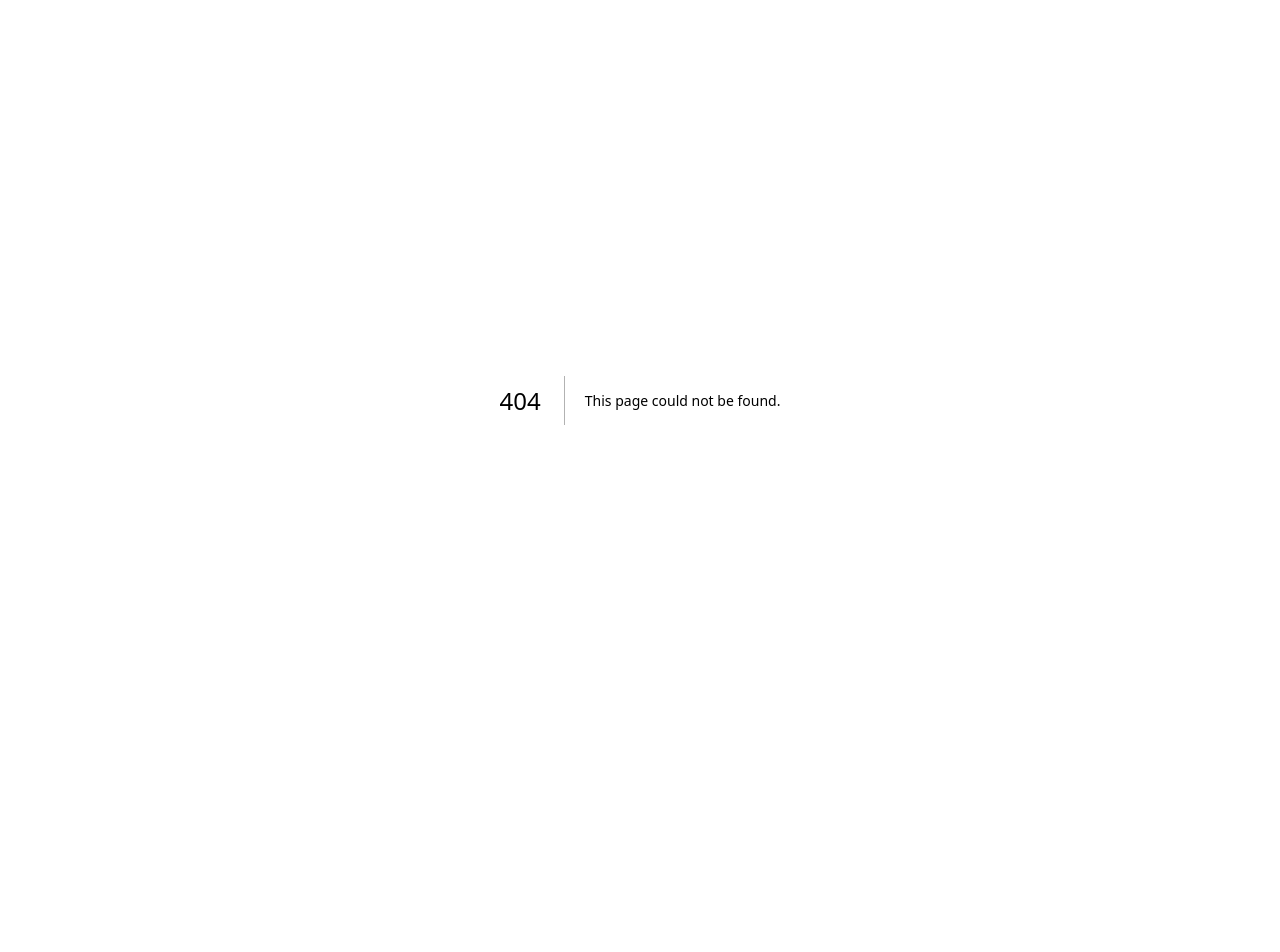
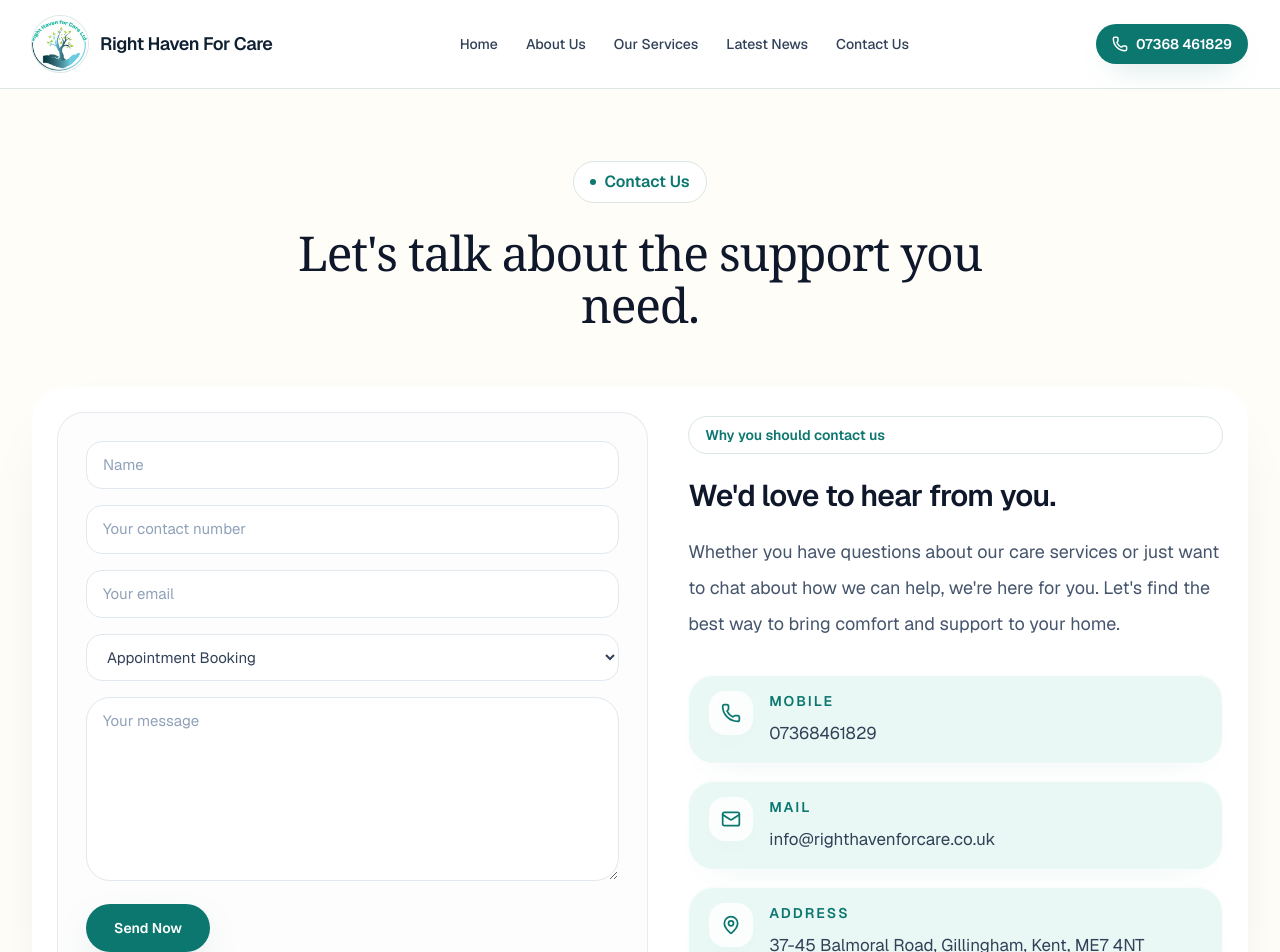
Before and after one commit to righthavenforcare/RightHavenForCareLtdWeb, a Next.js app: page /contact in a window 1280 px wide. Before the commit this address had no page. Shown: the top 952 px of the page. Before the commit the page ends 800 px from the top, so only its background shows below. Built offline with nearby package versions, Linux system fonts and the light colour scheme.

Commit message:
feat: contact page

```diff
--- /dev/null
+++ b/app/contact/page.tsx
@@ -0,0 +1,144 @@
+import { Mail, MapPin, Phone } from "lucide-react";
+import Footer from "../../components/Footer";
+import Navbar from "../../components/Navbar";
+
+const contactDetails = [
+  {
+    label: "Mobile",
+    value: "07368461829",
+    href: "tel:07368461829",
+    icon: Phone,
+  },
+  {
+    label: "Mail",
+    value: "info@righthavenforcare.co.uk",
+    href: "mailto:info@righthavenforcare.co.uk",
+    icon: Mail,
+  },
+  {
+    label: "Address",
+    value: "37-45 Balmoral Road, Gillingham, Kent, ME7 4NT",
+    href: "https://maps.google.com/?q=37-45+Balmoral+Road,+Gillingham,+Kent,+ME7+4NT",
+    icon: MapPin,
+  },
+];
+
+export default function Page() {
+  return (
+    <>
+      <Navbar />
+      <main className="bg-(--background) text-(--foreground)">
+        <section className="relative overflow-hidden px-5 pb-20 pt-14 sm:px-6 sm:pb-24 sm:pt-18 lg:px-8">
+          <div
+            className="absolute inset-0 -z-10"
+            style={{
+              backgroundImage:
+                "radial-gradient(circle at top left, rgba(215, 241, 235, 0.8), transparent 32%), linear-gradient(180deg, #fffdf8 0%, #ffffff 68%, #f6fbfa 100%)",
+            }}
+          />
+          <div className="mx-auto max-w-7xl">
+            <div className="mx-auto max-w-3xl text-center">
+              <div className="inline-flex items-center gap-2 rounded-full border border-(--border) bg-white px-4 py-2 text-md font-semibold text-(--brand) shadow-[0_12px_30px_-22px_rgba(12,119,111,0.22)]">
+                <span className="h-1.5 w-1.5 rounded-full bg-(--brand)" />
+                Contact Us
+              </div>
+              <h1 className="mt-6 font-serif text-4xl font-normal leading-[1.08] tracking-tight text-slate-900 sm:text-5xl">
+                Let&apos;s talk about the support you need.
+              </h1>
+            </div>
+
+            <div className="mt-14 grid gap-8 rounded-4xl border border-white/80 bg-white p-5 shadow-[0_24px_70px_-40px_rgba(15,23,42,0.18)] sm:p-6 lg:grid-cols-[1.05fr_0.95fr] lg:gap-10">
+              <div className="rounded-[1.7rem] border border-slate-200/80 bg-[#fcfdfc] p-6 sm:p-7">
+                <form className="space-y-4">
+                  <input
+                    type="text"
+                    placeholder="Name"
+                    className="w-full rounded-2xl border border-slate-200 bg-white px-4 py-3 text-[15px] text-slate-700 outline-none transition placeholder:text-slate-400 focus:border-(--brand)"
+                  />
+                  <input
+                    type="tel"
+                    placeholder="Your contact number"
+                    className="w-full rounded-2xl border border-slate-200 bg-white px-4 py-3 text-[15px] text-slate-700 outline-none transition placeholder:text-slate-400 focus:border-(--brand)"
+                  />
+                  <input
+                    type="email"
+                    placeholder="Your email"
+                    className="w-full rounded-2xl border border-slate-200 bg-white px-4 py-3 text-[15px] text-slate-700 outline-none transition placeholder:text-slate-400 focus:border-(--brand)"
+                  />
+                  <select className="w-full rounded-2xl border border-slate-200 bg-white px-4 py-3 text-[15px] text-slate-700 outline-none transition focus:border-(--brand)">
+                    <option>Appointment Booking</option>
+                    <option>General Enquiry</option>
+                    <option>Care Assessment</option>
+                    <option>Staffing Enquiry</option>
+                  </select>
+                  <textarea
+                    placeholder="Your message"
+                    rows={7}
+                    className="w-full rounded-3xl border border-slate-200 bg-white px-4 py-3 text-[15px] text-slate-700 outline-none transition placeholder:text-slate-400 focus:border-(--brand)"
+                  />
+                  <button
+                    type="submit"
+                    className="inline-flex items-center justify-center rounded-full bg-(--brand) px-7 py-3.5 text-sm font-semibold text-white shadow-[0_18px_40px_-18px_rgba(12,119,111,0.62)] transition hover:bg-(--brand-dark)"
+                  >
+                    Send Now
+                  </button>
+                </form>
+              </div>
+
+              <div className="flex flex-col justify-center">
+                <div className="inline-flex rounded-full border border-(--border) bg-white px-4 py-2 text-sm font-semibold text-(--brand) shadow-[0_12px_30px_-22px_rgba(12,119,111,0.18)]">
+                  Why you should contact us
+                </div>
+                <h2 className="mt-6 text-3xl font-semibold tracking-tight text-slate-900">
+                  We&apos;d love to hear from you.
+                </h2>
+                <p className="mt-5 text-lg leading-9 text-slate-600">
+                  Whether you have questions about our care services or just
+                  want to chat about how we can help, we&apos;re here for you.
+                  Let&apos;s find the best way to bring comfort and support to
+                  your home.
+                </p>
+
+                <div className="mt-8 grid gap-4">
+                  {contactDetails.map((item) => {
+                    const Icon = item.icon;
+
+                    return (
+                      <a
+                        key={item.label}
+                        href={item.href}
+                        target={item.label === "Address" ? "_blank" : undefined}
+                        rel={
+                          item.label === "Address" ? "noreferrer" : undefined
+                        }
+                        className="group relative overflow-hidden rounded-[1.6rem] border border-white/80 bg-[rgba(214,241,236,0.52)] px-5 py-4 shadow-[inset_0_1px_0_rgba(255,255,255,0.82),0_16px_34px_-26px_rgba(12,119,111,0.14)] transition hover:-translate-y-0.5"
+                      >
+                        <div className="relative z-10 flex items-start gap-4">
+                          <div className="flex h-11 w-11 shrink-0 items-center justify-center rounded-2xl bg-white/80 shadow-[0_10px_24px_-18px_rgba(12,119,111,0.25)]">
+                            <Icon
+                              className="h-5 w-5 text-(--brand)"
+                              strokeWidth={2.1}
+                            />
+                          </div>
+                          <div>
+                            <p className="text-sm font-semibold uppercase tracking-[0.14em] text-(--brand)">
+                              {item.label}
+                            </p>
+                            <p className="mt-2 text-[17px] leading-7 text-slate-700">
+                              {item.value}
+                            </p>
+                          </div>
+                        </div>
+                      </a>
+                    );
+                  })}
+                </div>
+              </div>
+            </div>
+          </div>
+        </section>
+      </main>
+      <Footer />
+    </>
+  );
+}
```
